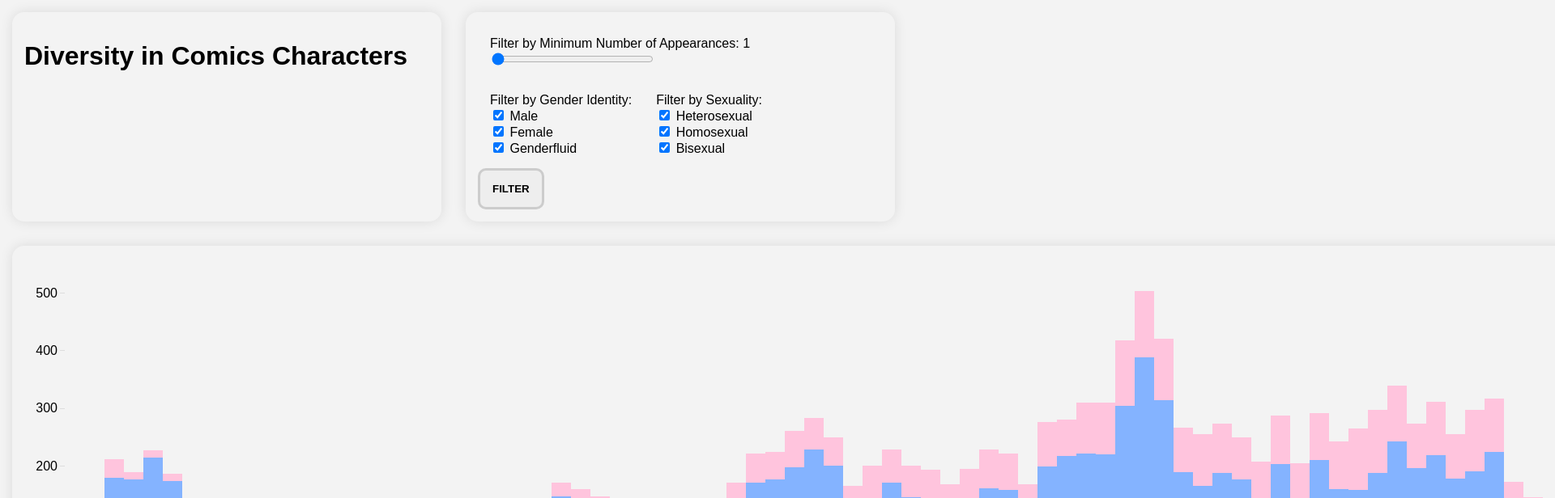
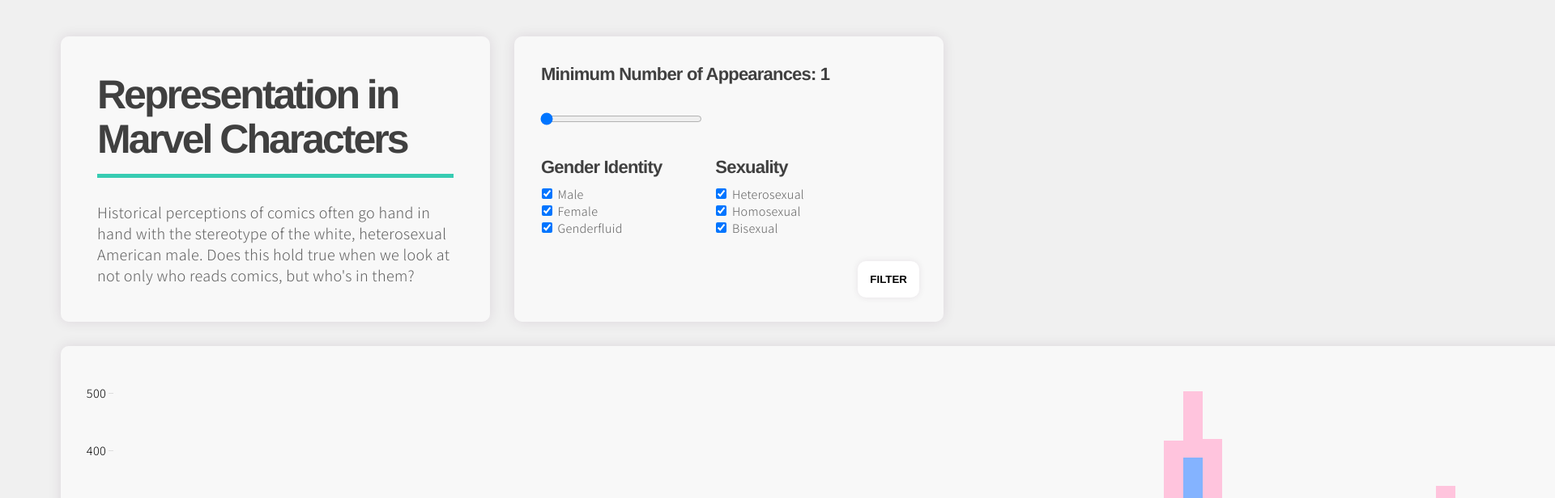
Before and after one commit to lommyti/infoviz-assignment3, a plain HTML site: page index.html in a window 1280 px wide. Shown: the top 616 px of the page at 81% size, 1920 px wide, since content can reach past the window. Drawn offline with nearby package versions, Linux system fonts and the light colour scheme; a web font is replaced by a local one.

Commit message:
make it prtty

```diff
--- a/index.html
+++ b/index.html
@@ -2,37 +2,39 @@
 <html lang="en">
 <head>
   <meta charset="UTF-8" />
-  <title>Diversity in Comics Characters</title>
+  <title>Diversity in Marvel Characters</title>
   <script src="https://d3js.org/d3.v3.min.js" charset="utf-8"></script>
   <link rel="stylesheet" type="text/css" href="style.css">
   <link href="https://fonts.googleapis.com/css?family=Chivo" rel="stylesheet">
+  <link href="https://fonts.googleapis.com/css?family=Arimo:400,700|Assistant:300,400,600" rel="stylesheet">
 </head>
 <body>
   <div class="container-h-100">
     <div class="flex-container">
-      <div id="intro" class="box-66">
-        <h1>Diversity in Comics Characters</h1>
+      <div id="intro" class="box-66 box-title">
+        <h1>Representation in Marvel Characters</h1>
+        <p>Historical perceptions of comics often go hand in hand with the stereotype of the white, heterosexual
+          American male. Does this hold true when we look at not only who reads comics, but who's in them?</p>
       </div>
       <div id="controls" class="box-66">
         <div class="filter-category">
-          Filter by Minimum Number of Appearances: <span id="goal-value">1</span> <br/>
+          <h2>Minimum Number of Appearances: <span id="goal-value">1</span></h2> <br/>
           <input type="range" min="1" max="4043" id="goal" value="1" step='1'/><br/>
         </div>
         <div class="flex-container">
           <div id="gender" class="filter-category">
-            Filter by Gender Identity:<br/>
+            <h2>Gender Identity</h2>
             <input type="checkbox" name="gender" value="Male Characters" checked> Male<br>
             <input type="checkbox" name="gender" value="Female Characters" checked> Female<br>
             <input type="checkbox" name="gender" value="Genderfluid Characters" checked> Genderfluid
           </div>
           <div id="sexuality" class="filter-category">
-            Filter by Sexuality:<br/>
+            <h2>Sexuality</h2>
             <input type="checkbox" name="sexuality" value="" checked> Heterosexual<br>
             <input type="checkbox" name="sexuality" value="Homosexual Characters" checked> Homosexual<br>
             <input type="checkbox" name="sexuality" value="Bisexual Characters" checked> Bisexual
           </div>
         </div>
-
         <button id="filter_app_button">Filter</button>
       </div>
     </div>
--- a/style.css
+++ b/style.css
@@ -1,12 +1,49 @@
 html, body{
   height: 100%;
   margin: 0;
-  padding: 0;
-  /*overflow-y: hidden;*/
-  background: #f3f3f3;
-  font-family: "Chivo", sans-serif;
+  padding: 15px 30px;
+  background: #f0f0f0;
+  font-family: "Assistant", sans-serif;
+  font-weight: 300;
+  letter-spacing: .33px;
+  color: #606060;
 }
 
+input{
+  color: #606060;
+}
+h1{
+  font-weight: bold;
+  letter-spacing: -3px;
+  font-family: "Arimo", sans-serif;
+  font-weight: 700;
+  font-size: 50px;
+  line-height: 55px;
+  color: #404040;
+  display:block;
+  border-bottom: 5px solid #37CCB2;
+  margin: 30px;
+  padding-bottom: 15px;
+}
+
+p{
+  margin: 0px 30px;
+  font-size: 20px;
+
+}
+
+h2{
+  line-height: 125%;
+  margin: 3px;
+  margin-bottom: 10px;
+  padding: 0;
+  font-size: 22px;
+  letter-spacing: -.8px;
+  font-family: "Arimo", sans-serif;
+  font-weight: 700;
+  color: #404040;
+
+}
 svg {
   shape-rendering: crispEdges;
 }
@@ -38,17 +75,19 @@
 .box-66{
   width: 25%;
   position: relative;
+  background: rgba(255,255,255,.55);
   margin: 15px;
   padding: 15px;
-  box-shadow: 0px 0px 16px rgba(0,0,0,.1);
-  border-radius: 15px;
+  box-shadow: 0px 0px 16px rgba(60,0,60,.11);
+  border-radius: 10px;
 }
 
 .svg{
+  background: rgba(255,255,255,.55);
   margin: 15px;
   padding: 15px;
-  box-shadow: 0px 0px 16px rgba(0,0,0,.1);
-  border-radius: 15px;
+  box-shadow: 0px 0px 16px rgba(60,0,60,.11);
+  border-radius: 10px;
 }
 
 #goal{
@@ -57,16 +96,28 @@
 
 .filter-category{
   padding: 15px;
+  margin-right: 30px;
 }
 
 #filter_app_button{
   border-radius: 10px;
   padding: 15px;
+  margin: 15px;
   outline: none;
-  border: 3px solid #ccc;
-  background: #eee;
-  box-shadow: none;
-  font-family: "Chivo", sans-serif;
+  border: none;
+  box-shadow: 0px 0px 9px rgba(60,0,60,.09);
+  background: #fff;
   font-weight: bold;
   text-transform: uppercase;
+  float:right;
 }
+
+#filter_app_button:hover{
+  background: #37CCB2;
+  color: #fff;
+}
+
+.box-title{
+  padding: 15px;
+  padding-top: 15px;
+}
```
